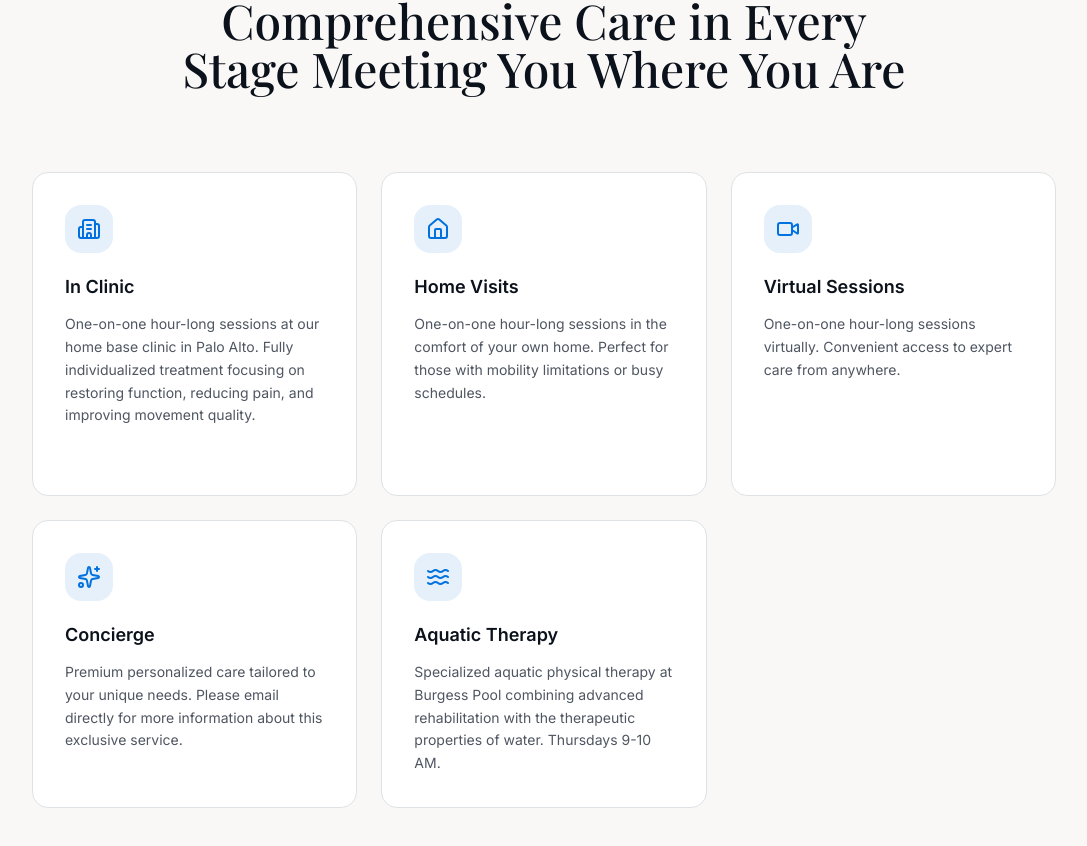
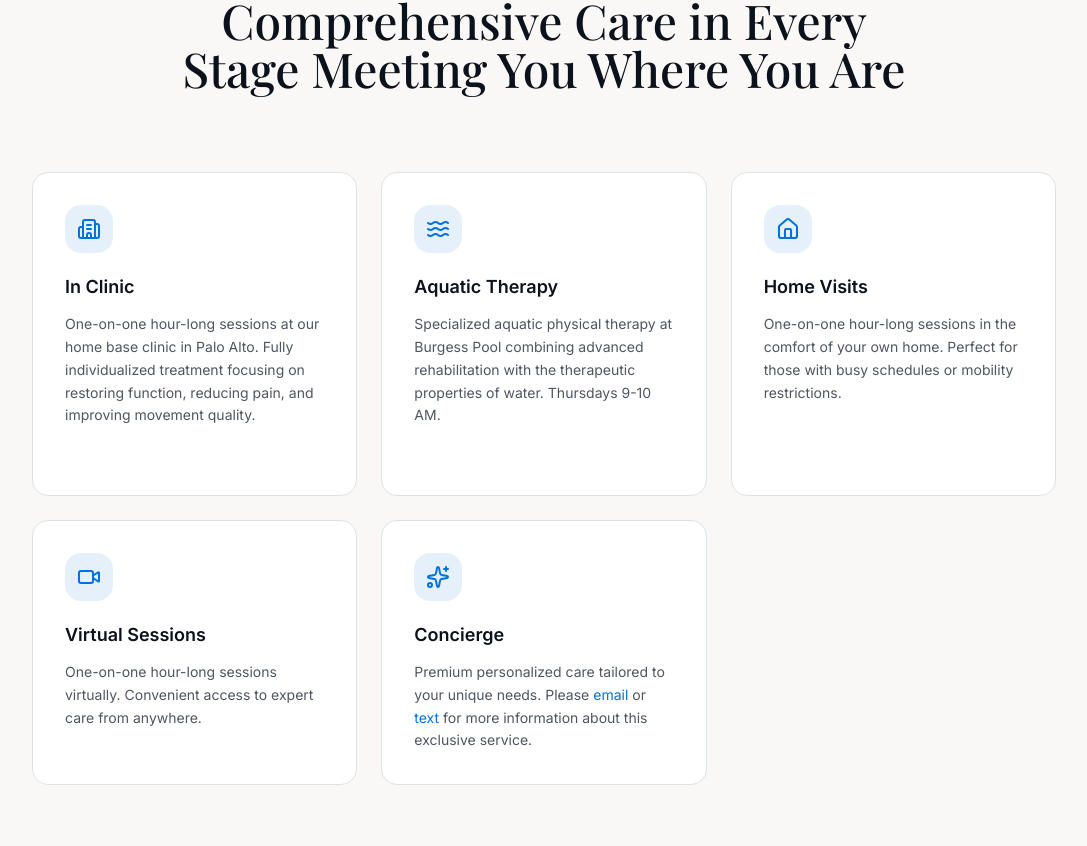
Before and after one commit to tonycasaccia/juliet-pt, a Next.js app: page / in a window 1280 px wide. Shown: the part 3179-4025 px from the top of the page, without its empty margins (96-1183 px from the left). Built offline with nearby package versions, Linux system fonts and the light colour scheme; a web font is replaced by a local one.

Commit message:
feat: add Aquatic Therapy service and update Concierge description

```diff
--- a/components/services.tsx
+++ b/components/services.tsx
@@ -19,10 +19,16 @@ const services = [
     href: "/services/in-clinic",
   },
   {
+    icon: Waves,
+    title: "Aquatic Therapy",
+    description:
+      "Specialized aquatic physical therapy at Burgess Pool combining advanced rehabilitation with the therapeutic properties of water. Thursdays 9-10 AM.",
+  },
+  {
     icon: Home,
     title: "Home Visits",
     description:
-      "One-on-one hour-long sessions in the comfort of your own home. Perfect for those with mobility limitations or busy schedules.",
+      "One-on-one hour-long sessions in the comfort of your own home. Perfect for those with busy schedules or mobility restrictions.",
   },
   {
     icon: Video,
@@ -33,14 +39,9 @@ const services = [
   {
     icon: Sparkles,
     title: "Concierge",
+    descriptionHtml: true,
     description:
-      "Premium personalized care tailored to your unique needs. Please email directly for more information about this exclusive service.",
-  },
-  {
-    icon: Waves,
-    title: "Aquatic Therapy",
-    description:
-      "Specialized aquatic physical therapy at Burgess Pool combining advanced rehabilitation with the therapeutic properties of water. Thursdays 9-10 AM.",
+      'Premium personalized care tailored to your unique needs. Please <a href="mailto:saintgermainphysicaltherapy@gmail.com" class="text-primary hover:underline">email</a> or <a href="tel:5052498284" class="text-primary hover:underline">text</a> for more information about this exclusive service.',
   },
 ];
 
@@ -80,9 +81,16 @@ export function Services() {
                 <h3 className="text-lg font-semibold text-foreground mb-3 group-hover:text-primary transition-colors">
                   {service.title}
                 </h3>
-                <p className="text-sm text-muted-foreground leading-relaxed">
-                  {service.description}
-                </p>
+                {service.descriptionHtml ? (
+                  <p
+                    className="text-sm text-muted-foreground leading-relaxed"
+                    dangerouslySetInnerHTML={{ __html: service.description }}
+                  />
+                ) : (
+                  <p className="text-sm text-muted-foreground leading-relaxed">
+                    {service.description}
+                  </p>
+                )}
 
                 {/* Learn more indicator for linked services */}
                 {service.href && (
```
